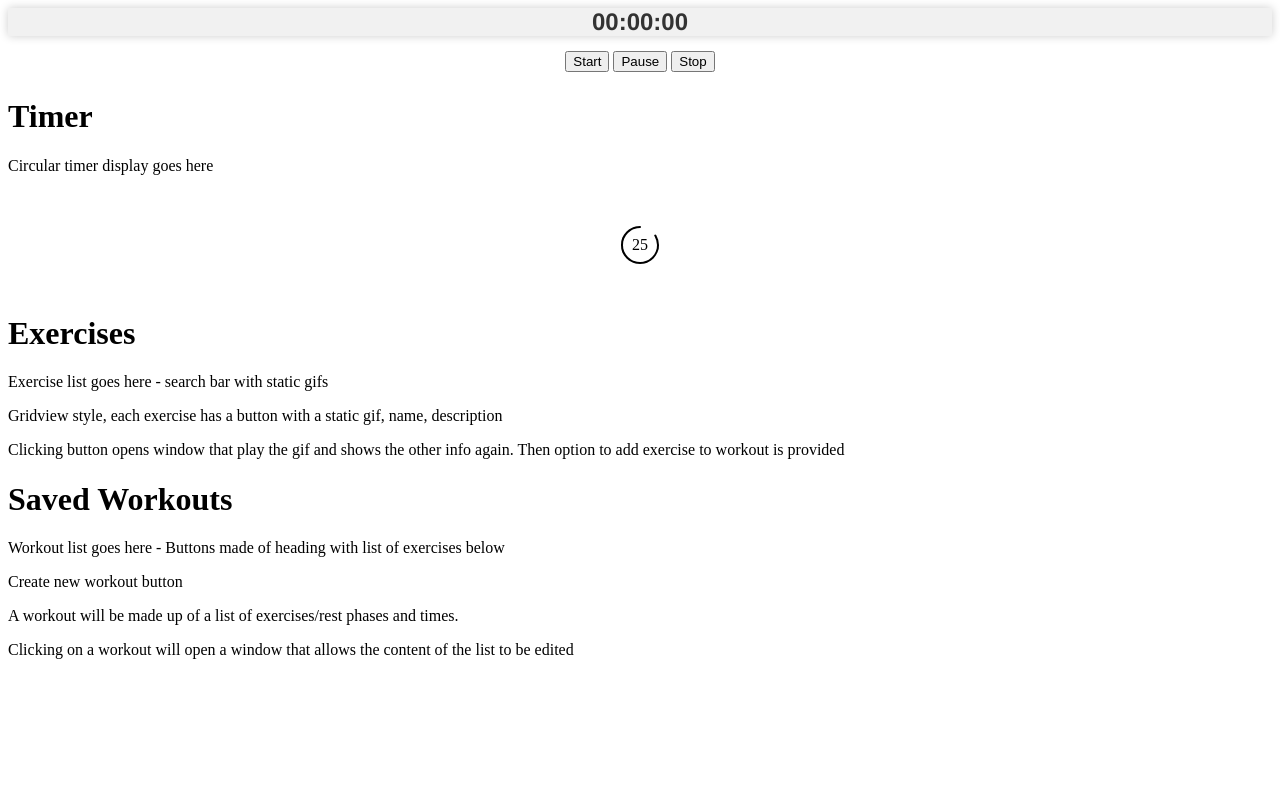
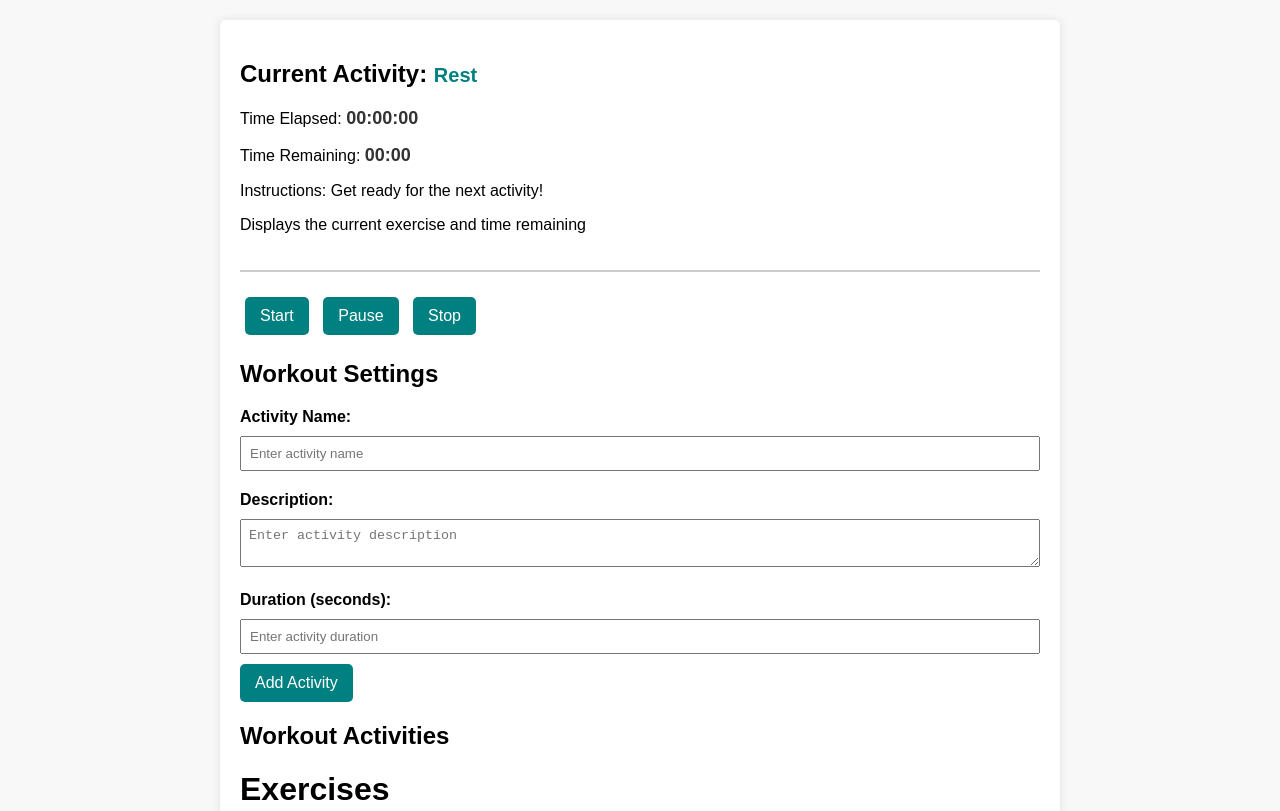
Before and after one commit to fauxcat/webcw, a website: page client/index.html in a window 1280 px wide. Shown: the top 811 px of the page. Drawn offline with Linux system fonts and the light colour scheme.

Commit message:
added exercises, css, one timer now
lots of stuff

```diff
--- a/client/index.html
+++ b/client/index.html
@@ -1,31 +1,58 @@
 <!DOCTYPE html>
+<html lang="en">
+
+<head>
     <meta charset="UTF-8">
     <script defer src="index.js"></script>
+    <title>HIIT Timer</title>
     <link rel="stylesheet" href="styles.css">
-<head>
-    <title>HIIT Timer</title>
 </head>
 <body>
-    <div id="timer">00:00:00</div>
+
+
+    <div class="container">
+
+        <!-- Workout Display -->
+        <div class="workout-display">
+            <h2>Current Activity: <span id="current-activity">Rest</span></h2>
+            <p>Time Elapsed: <span id="time-elapsed">00:00:00</span></p>
+            <p>Time Remaining: <span id="time-remaining">00:00</span></p>
+            <p>Instructions: <span id="instructions">Get ready for the next activity!</span></p>
+
+            <p>Displays the current exercise and time remaining</p>
+        </div>
+
+        <!-- Controls -->
         <div id="controls">
             <button onclick="startTimer()">Start</button>
             <button onclick="pauseTimer()">Pause</button>
             <button onclick="stopTimer()">Stop</button>
         </div>
-    <h1>Timer</h1>
-    <p>Circular timer display goes here</p>
 
-    <div id="countdown">
-        <div id="countdown-number"></div>
-            <svg>
-                <circle r="18" cx="20" cy="20"></circle>
-            </svg>
-            </script>
+        <!-- Workout Settings -->
+        <div class="workout-settings">
+            <h2>Workout Settings</h2>
+            <form id="workout-form">
+                <label for="activity-name">Activity Name:</label>
+                <input type="text" id="activity-name" placeholder="Enter activity name" required>
+
+                <label for="activity-description">Description:</label>
+                <textarea id="activity-description" placeholder="Enter activity description"></textarea>
+
+                <label for="activity-duration">Duration (seconds):</label>
+                <input type="number" id="activity-duration" placeholder="Enter activity duration" required>
+
+                <button type="button" id="add-activity-btn">Add Activity</button>
+            </form>
         </div>
 
-    <div class="clock text-center">
-        <!-- see https://www.codepel.com/date-time/javascript-timer-with-start-stop-pause-button/
-        second attempt at countdown maybe idk the first one sucks kinda -->
+        <!-- Workout Activities -->
+        <div class="workout-activities">
+            <h2>Workout Activities</h2>
+            <ul id="activity-list">
+                <!-- Activities will be added here dynamically -->
+            </ul>
+
     </div>
 
     <h1>Exercises</h1>
--- a/client/index.js
+++ b/client/index.js
@@ -6,6 +6,7 @@ let h = 0;
 
 function startTimer() {
     timerInterval = setInterval(updateTimer, 1000);
+    // Currently broken, if pressed more than once time cant be stopped
 }
 
 function pauseTimer() {
@@ -32,7 +33,7 @@ function updateTimer() {
 
 function displayTimer() {
     const formattedTime = `${h < 10 ? "0" + h : h}:${m < 10 ? "0" + m : m}:${s < 10 ? "0" + s : s}`;
-    document.querySelector("#timer").textContent = formattedTime;
+    document.querySelector("#time-elapsed").textContent = formattedTime;
 }
 
 function resetTimer() {
@@ -42,17 +43,76 @@ function resetTimer() {
     displayTimer();
 }
 
-let countdownNumber = document.querySelector("#countdown-number");
-let countdown = 30;
 
-countdownNumber.textContent = countdown;
+// Workout form
 
-setInterval(() => {
-    if (countdown - 1 >= 1) {
-        countdown--;
-        countdownNumber.textContent = countdown;
-    } else {
-        countdown = 30;
-        countdownNumber.textContent = countdown;
+document.addEventListener('DOMContentLoaded', function () {
+    //  Global variable for workout data
+    let workoutData = [];
+
+    // Get form elements
+    const workoutForm = document.querySelector('#workout-form');
+    const activityNameInput = document.querySelector('#activity-name');
+    const activityDescriptionInput = document.querySelector('#activity-description');
+    const activityDurationInput = document.querySelector('#activity-duration');
+    const addActivityButton = document.querySelector('#add-activity-btn');
+
+    // Function to update activity list
+    function updateActivityList() {
+        const activityList = document.querySelector('#activity-list');
+        activityList.innerHTML = ''; // Clear the list
+
+        // Loop through workout data and create list items
+        workoutData.forEach(function (activity, index) {
+            const activityItem = document.createElement('li');
+            activityItem.innerHTML = `${activity.name} (${activity.duration} seconds) <button class="remove-activity-btn" data-index="${index}">Remove</button>`;
+            activityList.appendChild(activityItem);
+        });
+
+        // Add event listener to remove activity buttons
+        const removeButtons = document.querySelectorAll('.remove-activity-btn');
+        removeButtons.forEach(button => {
+            button.addEventListener('click', function () {
+                const indexToRemove = parseInt(this.getAttribute('data-index'), 10);
+                workoutData.splice(indexToRemove, 1); // Remove the activity from the array
+                updateActivityList(); // Update the displayed list
+            });
+        });
     }
-}, 1000);
+
+
+
+    // Event listener for new activity
+    addActivityButton.addEventListener('click', function (event) {
+        event.preventDefault();
+
+        // Get input values from form
+        const activityName = activityNameInput.value.trim();
+        const activityDescription = activityDescriptionInput.value.trim();
+        const activityDuration = parseInt(activityDurationInput.value, 10);
+
+        if (!activityName || !activityDescription || isNaN(activityDuration) || activityDuration <= 0) {
+            alert('Please fill in all the fields with valid values.');
+            return;
+        }
+
+        const activity = {
+            name: activityName,
+            description: activityDescription,
+            duration: activityDuration
+        };
+
+        // Add activity to workout data
+        workoutData.push(activity);
+        console.log(workoutData);
+
+        // Clear form fields after pushed
+        activityNameInput.value = '';
+        activityDescriptionInput.value = '';
+        activityDurationInput.value = '';
+
+        updateActivityList();
+    });
+
+    updateActivityList();
+});
--- a/client/styles.css
+++ b/client/styles.css
@@ -1,59 +1,95 @@
-#timer {
-  background-color: #f1f1f1;
-  box-shadow: 0 0 10px rgba(0, 0, 0, 0.2);
-  color: #333;
-  margin-bottom: 10px;
-  font-size: 24px;
-  font-family: 'Franklin Gothic Medium', 'Arial Narrow', Arial, sans-serif;
-  font-weight: bold;
-  text-align: center;
+body {
+  font-family: 'Arial', sans-serif;
+  background-color: #f8f8f8;
+  margin: 0;
 }
 
-#controls {
-  padding: 5px;
-  text-align: center;
+.container {
+  max-width: 800px;
+  margin: auto;
+  padding: 20px;
+  background-color: #ffffff;
+  box-shadow: 0 0 10px rgba(0, 0, 0, 0.1);
+  border-radius: 5px;
+  margin-top: 20px;
 }
 
-#countdown {
-  position: relative;
-  margin: auto;
-  margin-top: 50px;
-  margin-bottom: 50px;
-  height: 40px;
-  width: 40px;
-  text-align: center;
+.workout-display {
+  border-bottom: 2px solid #cccccc;
+  padding-bottom: 20px;
+  margin-bottom: 20px;
 }
 
-#countdown-number {
-  color: black;
-  display: inline-block;
-  line-height: 40px;
+#time-elapsed, #time-remaining {
+  font-size: 18px;
+  font-weight: bold;
+  color: #333333;
 }
 
-svg {
-  position: absolute;
-  top: 0;
-  right: 0;
-  width: 40px;
-  height: 40px;
-  transform: rotateY(-180deg) rotateZ(-90deg);
+#current-activity {
+  font-size: 20px;
+  color: #008080;
 }
 
-svg circle {
-  stroke-dasharray: 113px;
-  stroke-dashoffset: 0px;
-  stroke-linecap: round;
-  stroke-width: 2px;
-  stroke: black;
-  fill: none;
-  animation: countdown 30s linear infinite forwards;
+#controls button {
+  padding: 10px 15px;
+  font-size: 16px;
+  margin: 5px;
+  background-color: #008080;
+  color: #fff;
+  border: none;
+  cursor: pointer;
+  border-radius: 5px;
 }
 
-@keyframes countdown {
-  from {
-    stroke-dashoffset: 0px;
-  }
-  to {
-    stroke-dashoffset: 113px;
-  }
+#workout-form {
+  margin-top: 20px;
 }
+
+.workout-settings label {
+  display: block;
+  margin: 10px 0;
+  font-weight: bold;
+}
+
+.workout-settings textarea,
+.workout-settings input {
+  width: 100%;
+  padding: 8px;
+  margin-bottom: 10px;
+  box-sizing: border-box;
+}
+
+#add-activity-btn {
+  background-color: #008080;
+  color: #ffffff;
+  padding: 10px 15px;
+  font-size: 16px;
+  border: none;
+  border-radius: 5px;
+  cursor: pointer;
+}
+
+.workout-activities {
+  margin-top: 20px;
+}
+
+#activity-list {
+  list-style-type: none;
+  padding: 0;
+}
+
+#activity-list li {
+  margin: 10px 0;
+  font-size: 16px;
+}
+
+.remove-activity-btn {
+  background-color: #ff4500;
+  color: #ffffff;
+  padding: 5px 10px;
+  font-size: 14px;
+  border: none;
+  border-radius: 3px;
+  cursor: pointer;
+}
```
Lines whose indentation alone changed are shown as unchanged.
